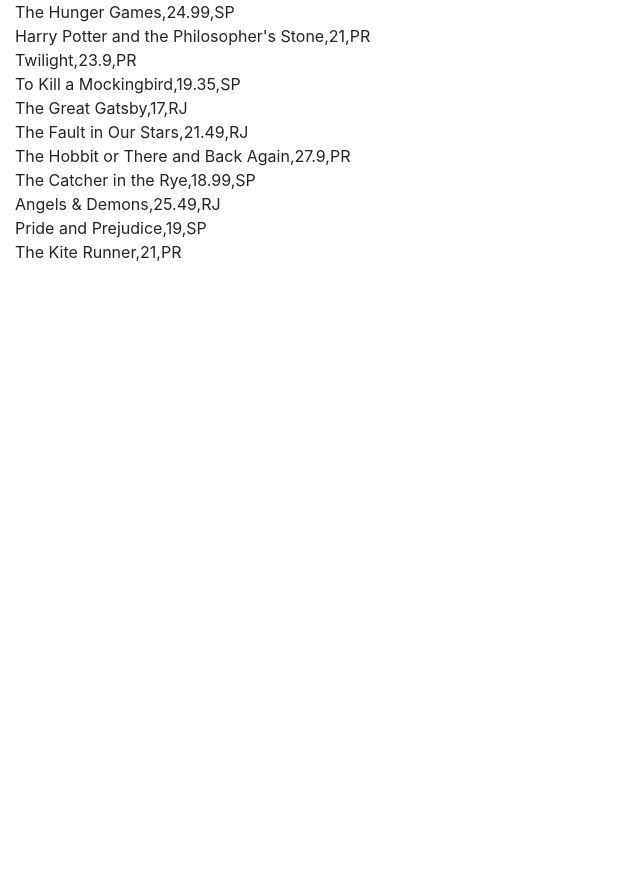
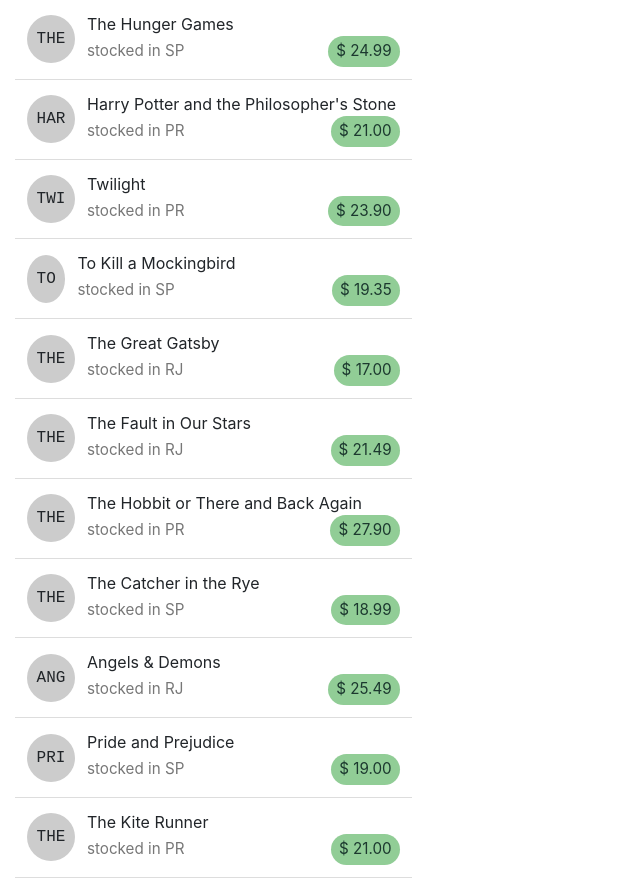
Before and after one commit to ojoaofernandes/labs, a React (Create React App) app in the folder react/shopping-list/: page / in a window 1280 px wide. Shown: the whole page, without its empty margins (0-640 px from the left). Before the commit the page ends 800 px from the top, so only its background shows below. Built offline with nearby package versions, Linux system fonts and the light colour scheme.

Commit message:
(React/shopping-list): Edit Product style.

```diff
--- a/react/shopping-list/src/components/Product/index.css
+++ b/react/shopping-list/src/components/Product/index.css
@@ -0,0 +1,39 @@
+.product {
+  display: flex;
+  align-items: center;
+  padding: .75rem;
+  border-bottom: 1px solid #DDD;
+}
+
+.product .thumb {
+  background-color: #CCC;
+  border-radius: 100%;
+  font-family: 'Courier New', Courier, monospace;
+  line-height: 1rem;
+  text-transform: uppercase;
+  padding: 1rem .6rem;
+  margin-right: .75rem;
+}
+
+.product .data {
+  flex-grow: 1;
+}
+
+.product .data .details {
+  display: flex;
+  align-items: baseline;
+  justify-content: space-between;
+}
+
+.product .data .details .location {
+  font-size: .95rem;
+  color: #777;
+}
+
+.product .data .details .price {
+  color: #1C392F;
+  background-color: #91cd96;
+  padding: .25rem .5rem;
+  border-radius: 1rem;
+  font-size: .95rem;
+}
--- a/react/shopping-list/src/components/Product/index.js
+++ b/react/shopping-list/src/components/Product/index.js
@@ -7,11 +7,16 @@
 }) {
   return (
     <div className="product" data-id={id}>
-      {name}
-      ,
-      {price}
-      ,
-      {location}
+      <div className="thumb">
+        <div>{name.slice(0, 3)}</div>
+      </div>
+      <div className="data">
+        <div className="name">{name}</div>
+        <div className="details">
+          <div className="location">stocked in {location}</div>
+          <div className="price">$ {price.toFixed(2)}</div>
+        </div>
+      </div>
     </div>
   );
 }
```
